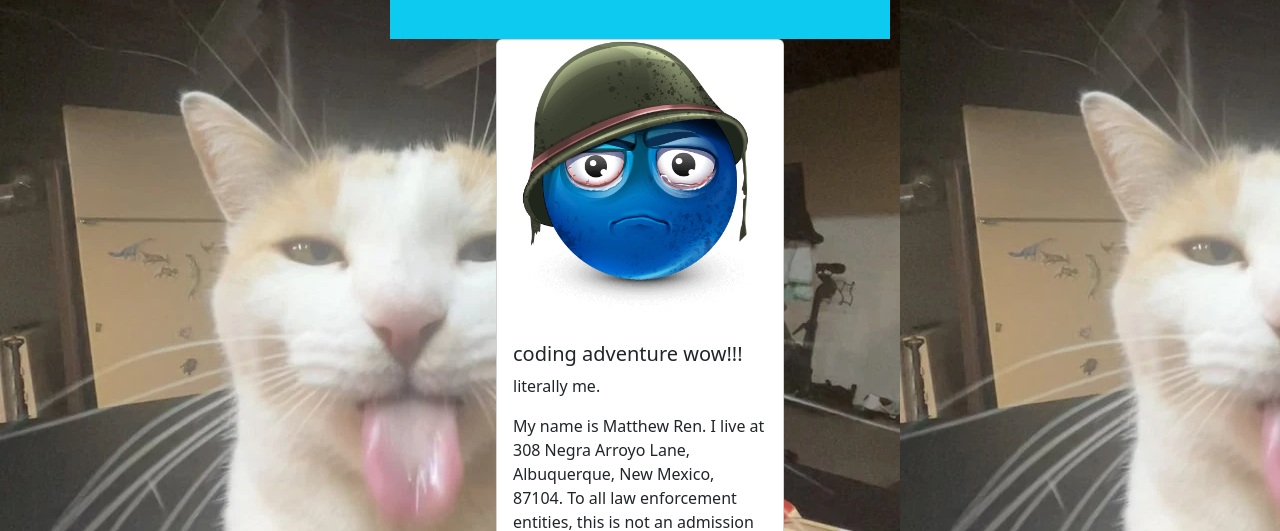
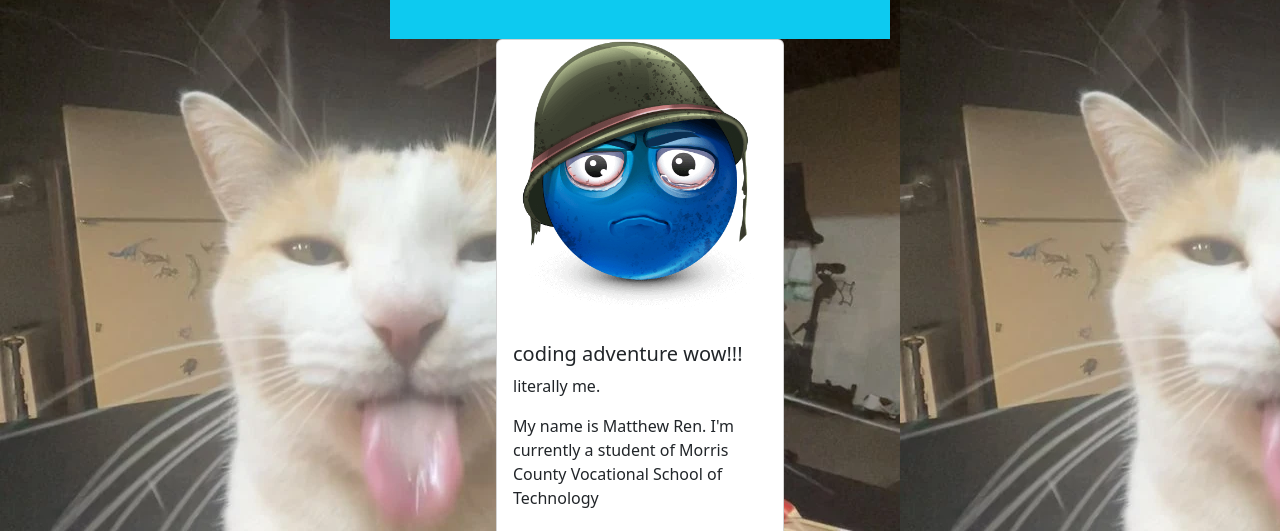
Before and after one commit to clinically-unstable/portfolio, a plain HTML site: page index.html in a window 1280 px wide. Shown: the part 269-800 px from the top of the page. Drawn offline with nearby package versions, Linux system fonts and the light colour scheme.

Commit message:
Update index.html

```diff
--- a/index.html
+++ b/index.html
@@ -49,8 +49,7 @@
         <div class="card-body">
           <h5 class="card-title">coding adventure wow!!!</h5>
           <p class="card-text">literally me.</p>
-        <p>My name is Matthew Ren. I live at 308 Negra Arroyo Lane, Albuquerque, New Mexico, 87104. To all law enforcement entities, this is not an admission of guilt. I am speaking to my family now.
-           Adam, you are the love of my life, I hope you know that. Matthew junior, you're my big man. There are... there are going to be some things, things that you'll come to learn about me in the next few days. I just want you to know that, no matter how it may look, I only had you in my heart. Goodbye.</p> </div>
+        <p>My name is Matthew Ren. I'm currently a student of Morris County Vocational School of Technology</p> </div>
         </div>
         </div>
       <div class="row container-fluid">
```
